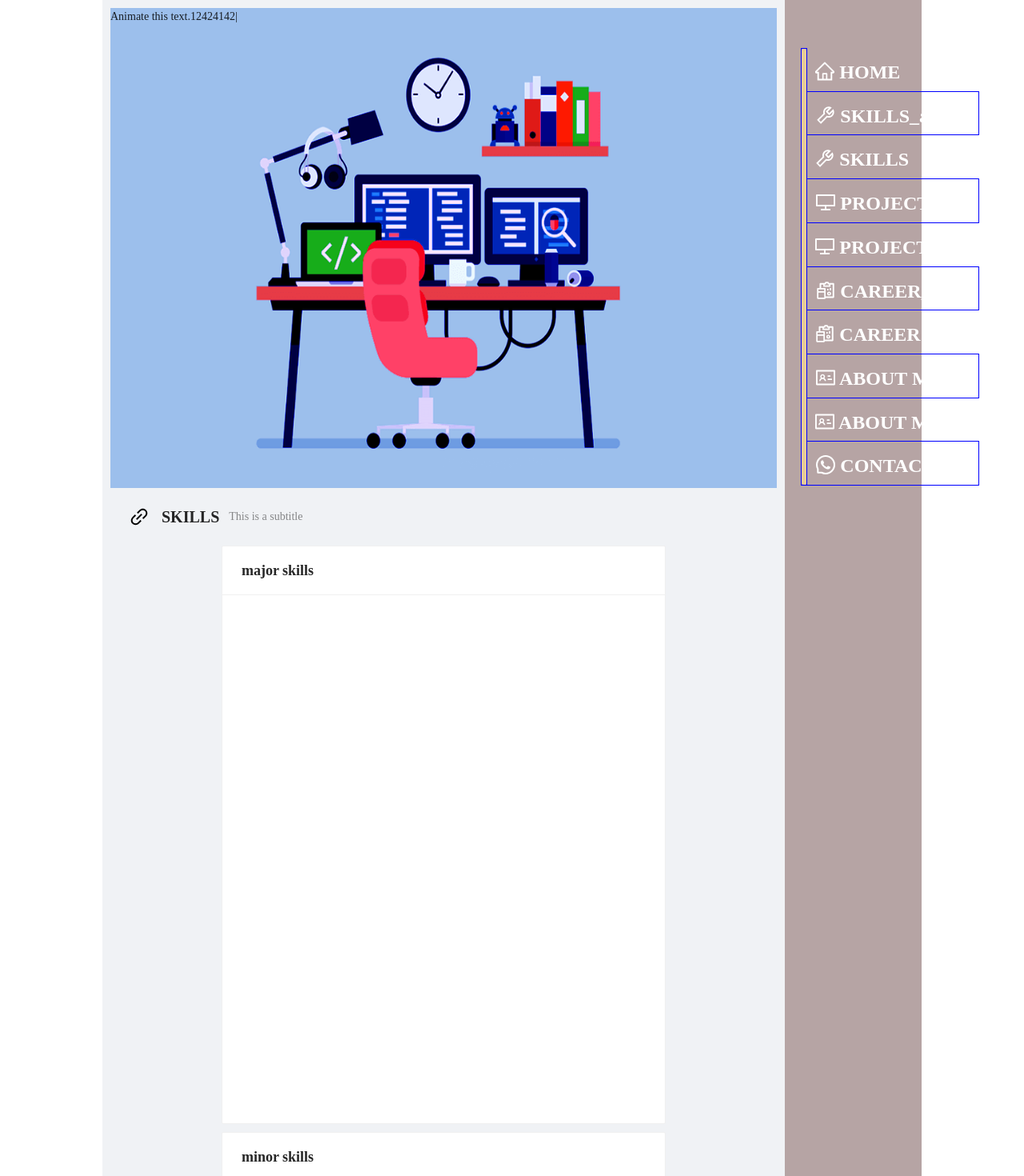
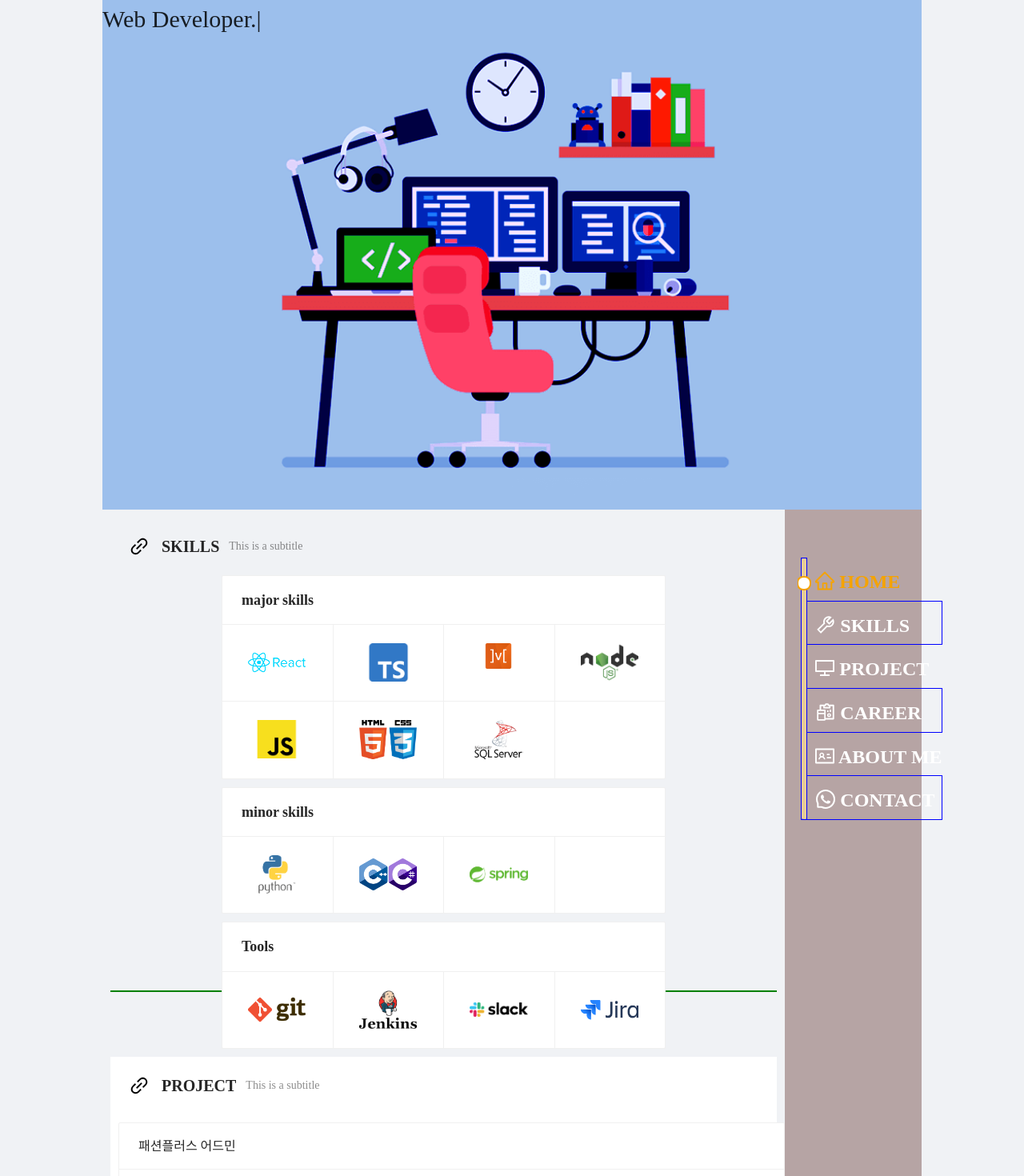
Before and after one commit to yellyB/portfolio, a React (Create React App) app: page / in a window 1280 px wide. Shown: the top 1470 px of the page at 80% size. Built offline with nearby package versions, Linux system fonts and the light colour scheme; a web font is replaced by a local one.

Commit message:
레이아웃, 스크롤 이벤트 조정

```diff
--- a/src/App.tsx
+++ b/src/App.tsx
@@ -27,18 +27,15 @@ const App = () => {
   const [sideKey, setSideKey] = useState<string>("HOME");
   const keyList = [
     { title: "HOME", icon: <HomeOutlined /> },
-    { title: "SKILLS_ani", icon: <ToolOutlined /> },
     { title: "SKILLS", icon: <ToolOutlined /> },
-    { title: "PROJECT_ani", icon: <DesktopOutlined /> },
     { title: "PROJECT", icon: <DesktopOutlined /> },
-    { title: "CAREER_ani", icon: <ReconciliationOutlined /> },
     { title: "CAREER", icon: <ReconciliationOutlined /> },
-    { title: "ABOUT ME_ani", icon: <IdcardOutlined /> },
     { title: "ABOUT ME", icon: <IdcardOutlined /> },
     { title: "CONTACT", icon: <WhatsAppOutlined /> },
   ];
 
-  const handleSideKey = (key: string) => {
+  const handleSideKeyOnChange = (key: string) => {
+    console.log(key);
     setSideKey(key);
     // window.location.href = "#" + key;
   };
@@ -49,29 +46,47 @@ const App = () => {
     <Layout className="app_layout_wrapper">
       <Layout>
         <Content>
+          <Row id="HOME">
+            <Home sideKey={sideKey} />
+            <div
+              id="SKILLS"
+              style={{
+                border: " 1px solid green",
+                width: "100%",
+                marginTop: "-35%",
+              }}
+            />
+          </Row>
           <Row>
             <Col span={20} className="app_content_main_wrapper">
-              <Row id="HOME" style={{ height: 600 }}>
-                <Home sideKey={sideKey} />
+              <Row>
+                <PageHeader
+                  onBack={() => (window.location.href = "#SKILLS")}
+                  title="SKILLS"
+                  subTitle="This is a subtitle"
+                  backIcon={<LinkOutlined style={linkIconStyle} />}
+                />
+                <Skills sideKey={sideKey} />
                 <div
-                  id="SKILLS_ani"
+                  id="PROJECT"
                   style={{
                     border: " 1px solid green",
                     width: "100%",
                     marginTop: "-10%",
+                    height: 0,
                   }}
                 />
               </Row>
-              <Row id="SKILLS">
+              <Row style={{ backgroundColor: "#fff" }}>
                 <PageHeader
-                  onBack={() => (window.location.href = "SKILLS")}
-                  title="SKILLS"
+                  onBack={() => (window.location.href = "#PROJECT")}
+                  title="PROJECT"
                   subTitle="This is a subtitle"
                   backIcon={<LinkOutlined style={linkIconStyle} />}
                 />
-                <Skills sideKey={sideKey} />{" "}
+                <Project sideKey={sideKey} />
                 <div
-                  id="PROJECT_ani"
+                  id="CAREER"
                   style={{
                     border: " 1px solid green",
                     width: "100%",
@@ -80,45 +95,18 @@ const App = () => {
                   }}
                 />
               </Row>
-              <Row id="PROJECT">
+              <Row>
                 <PageHeader
-                  onBack={() => (window.location.href = "PROJECT")}
-                  title="PROJECT"
-                  subTitle="This is a subtitle"
-                  backIcon={<LinkOutlined style={linkIconStyle} />}
-                />
-                <Project sideKey={sideKey} />
-                <div
-                  id="CAREER_ani"
-                  style={{
-                    border: " 1px solid green",
-                    width: "100%",
-                    marginTop: "-40%",
-                    height: 0,
-                  }}
-                />
-              </Row>
-              <Row id="CAREER">
-                <PageHeader
-                  onBack={() => (window.location.href = "CAREER")}
+                  onBack={() => (window.location.href = "#CAREER")}
                   title="CAREER"
                   subTitle="This is a subtitle"
                   backIcon={<LinkOutlined style={linkIconStyle} />}
                 />
                 <Career sideKey={sideKey} />
-                <div
-                  id="ABOUT ME_ani"
-                  style={{
-                    border: " 1px solid green",
-                    width: "100%",
-                    marginTop: "-10%",
-                    height: 0,
-                  }}
-                />
               </Row>
               <Row id="ABOUT ME" style={{ height: 500 }}>
                 <PageHeader
-                  onBack={() => (window.location.href = "ABOUT ME")}
+                  onBack={() => (window.location.href = "#ABOUT ME")}
                   title="ABOUT ME"
                   subTitle="This is a subtitle"
                   backIcon={<LinkOutlined style={linkIconStyle} />}
@@ -127,7 +115,7 @@ const App = () => {
               </Row>
               <Row id="CONTACT" style={{ height: 500 }}>
                 <PageHeader
-                  onBack={() => (window.location.href = "CONTACT")}
+                  onBack={() => (window.location.href = "#CONTACT")}
                   title="CONTACT"
                   subTitle="This is a subtitle"
                   backIcon={<LinkOutlined style={linkIconStyle} />}
@@ -138,7 +126,7 @@ const App = () => {
             <Col span={4} className="app_content_side_wrapper">
               <Anchor
                 className="app_content_side_anchor"
-                onChange={handleSideKey}
+                onChange={handleSideKeyOnChange}
               >
                 {keyList.map((item: any) => (
                   <Link
--- a/src/components/Career.tsx
+++ b/src/components/Career.tsx
@@ -10,8 +10,7 @@ const Career = (props: { sideKey: string }) => {
   const [isChanged, setIsChanged] = useState<boolean>(false);
 
   useEffect(() => {
-    console.log(sideKey);
-    setIsChanged(sideKey === "#CAREER_ani" ? true : false);
+    setIsChanged(sideKey === "#CAREER" ? true : false);
   }, [sideKey]);
 
   return (
--- a/src/components/Home.tsx
+++ b/src/components/Home.tsx
@@ -1,6 +1,8 @@
 import React, { useState, useEffect } from "react";
-import { Image } from "antd";
+import { Image, Typography } from "antd";
 import Typist from "react-typist";
+
+const { Text } = Typography;
 
 const Home = (props: { sideKey: string }) => {
   const { sideKey } = props;
@@ -20,9 +22,9 @@ const Home = (props: { sideKey: string }) => {
         src={process.env.PUBLIC_URL + "/images/homeImage.png"}
       />
       <div style={{ position: "absolute" }} key={isChanged ? "1" : "2"}>
-        <Typist>
-          Animate this text.{isChanged ? "fwfewfwefef" : "12424142"}
-        </Typist>
+        <Text style={{ fontSize: 30 }}>
+          <Typist>Web Developer.</Typist>
+        </Text>
       </div>
     </React.Fragment>
   );
--- a/src/components/Skills.tsx
+++ b/src/components/Skills.tsx
@@ -65,9 +65,22 @@ const Skills = (props: { sideKey: string }) => {
               hoverable={true}
               style={{ marginBottom: 10 }}
             >
-              <Fade right cascade when={isChanged}>
-                {item.list.map((lists: { name: string; height?: string }) => (
-                  <Card.Grid hoverable={false} style={gridStyle}>
+              {item.list.map((lists: { name: string; height?: string }) => (
+                <Card.Grid hoverable={false} style={gridStyle}>
+                  {isChanged ? (
+                    <Fade right>
+                      <Image
+                        width={lists.height ? lists.height : "80%"}
+                        preview={false}
+                        src={
+                          process.env.PUBLIC_URL +
+                          "/images/skills/" +
+                          lists.name +
+                          ".png"
+                        }
+                      />
+                    </Fade>
+                  ) : (
                     <Image
                       width={lists.height ? lists.height : "80%"}
                       preview={false}
@@ -78,9 +91,9 @@ const Skills = (props: { sideKey: string }) => {
                         ".png"
                       }
                     />
-                  </Card.Grid>
-                ))}
-              </Fade>
+                  )}
+                </Card.Grid>
+              ))}
             </Card>
           </Col>
         ))}
--- a/src/style.css
+++ b/src/style.css
@@ -1,4 +1,7 @@
 /* 클래스 이름 지정 형식: [파일이름]_[컴포넌트이름]_[부가설명] */
+#root {
+  background-color: #f0f2f5;
+}
 .app_layout_wrapper {
   font-family: "nexonGothic";
   margin-left: 10%;
```
